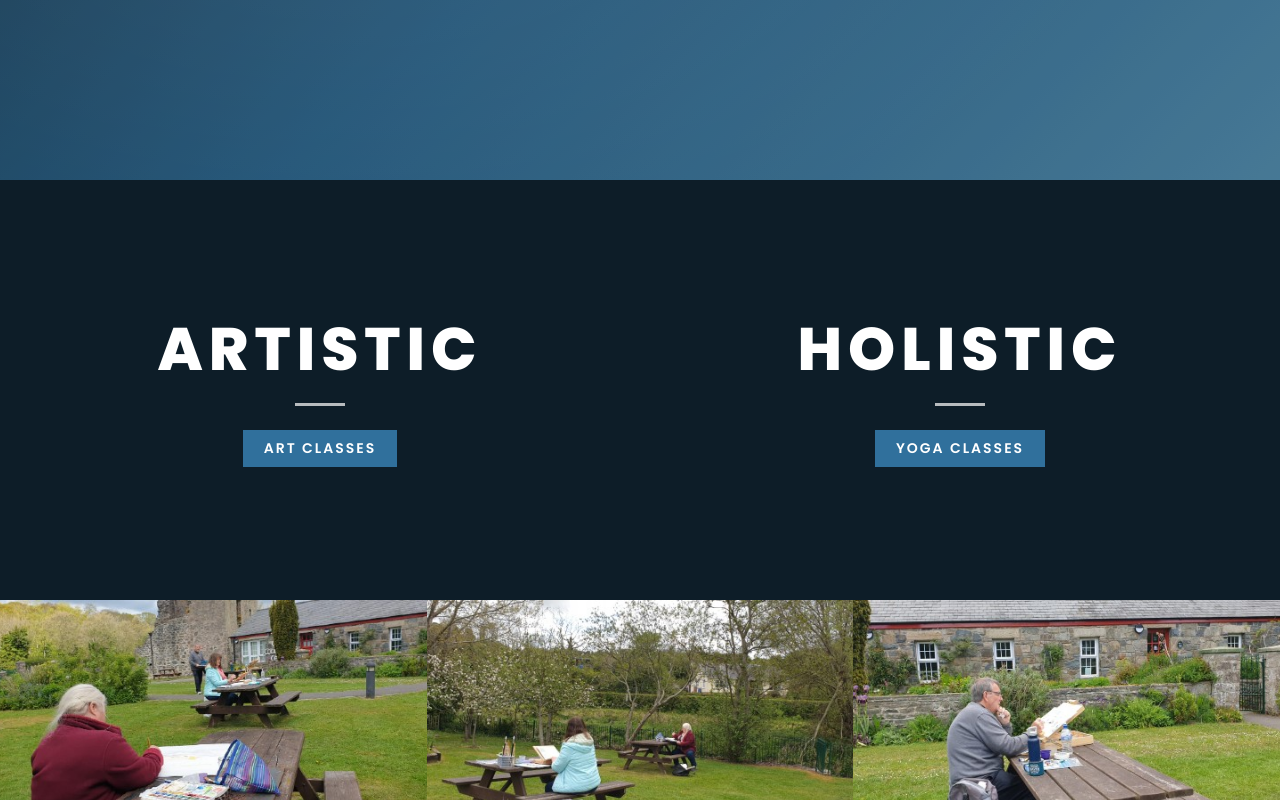
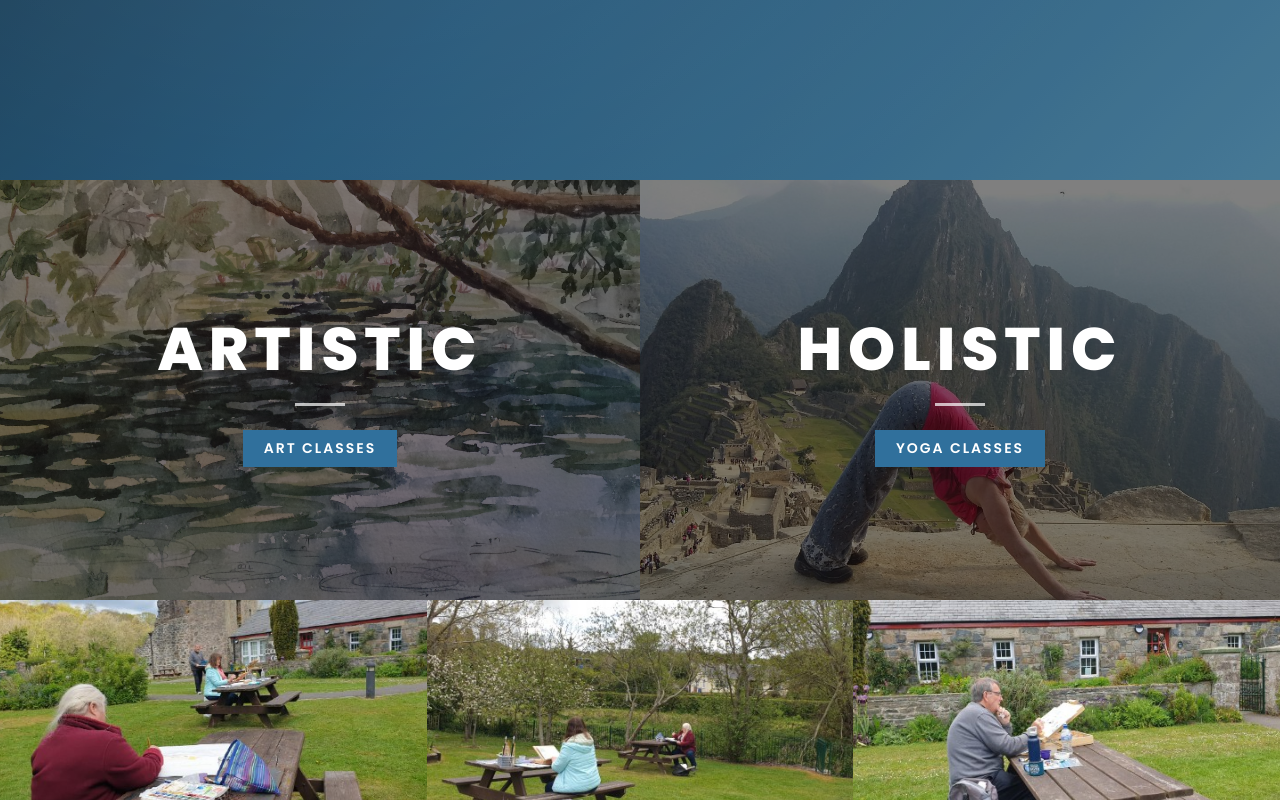
Before and after one commit to john25kelly/artistic-holistic, a React (Create React App) app: page / in a window 1280 px wide. Shown: the part 620-1420 px from the top of the page. Built offline with nearby package versions, Linux system fonts and the light colour scheme; no server answers.

Commit message:
feat: add background images to ARTISTIC/HOLISTIC split panels Downloaded from the original WordPress site: - bg-artistic.jpg (Waterlilies painting, 2525x1926) - bg-holistic.jpg (yoga class photo, 1280x720) Stored locally in public/images/home/ and used via home-split__bg-img

```diff
--- a/src/pages/Home.jsx
+++ b/src/pages/Home.jsx
@@ -47,9 +47,10 @@ export default function Home() {
         </div>
       </section>
 
-      {/* ARTISTIC / HOLISTIC split panels – solid blue CSS background */}
+      {/* ARTISTIC / HOLISTIC split panels */}
       <section className="home-split">
         <div className="home-split__panel">
+          <img src={`${pub}/images/home/bg-artistic.jpg`} alt="" className="home-split__bg-img" />
           <div className="home-split__overlay" />
           <div className="home-split__content">
             <h2>ARTISTIC</h2>
@@ -58,6 +59,7 @@ export default function Home() {
           </div>
         </div>
         <div className="home-split__panel">
+          <img src={`${pub}/images/home/bg-holistic.jpg`} alt="" className="home-split__bg-img" />
           <div className="home-split__overlay" />
           <div className="home-split__content">
             <h2>HOLISTIC</h2>
```
Also changed, not shown: public/images/home/bg-artistic.jpg (added), public/images/home/bg-holistic.jpg (added).
